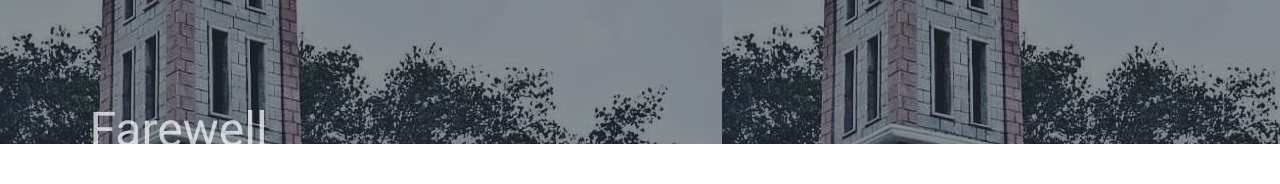
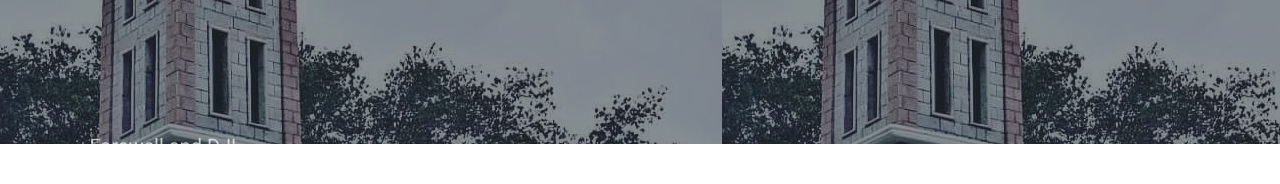
Before and after one commit to swaroopkml96/farewell2018, a Django app: page / in a window 1280 px wide. Shown: the part 3503-3687 px from the top of the page. Run offline with Django 3.2, Linux system fonts and the light colour scheme; some libraries are stand-ins or nearby versions.

Commit message:
hopefully final

```diff
--- a/farewell/templates/farewell/index.html
+++ b/farewell/templates/farewell/index.html
@@ -351,7 +351,7 @@
 										<div class="portfolio-year">2018</div>
 									</div>
 									<div class="portfolio-details">
-										<div class="portfolio-day">Farewell<br></div>
+										<div class="portfolio-title">Farewell and DJ!</div>
 										<div class="portfolio-cat"></div>
 									</div>
 								</div>
```
